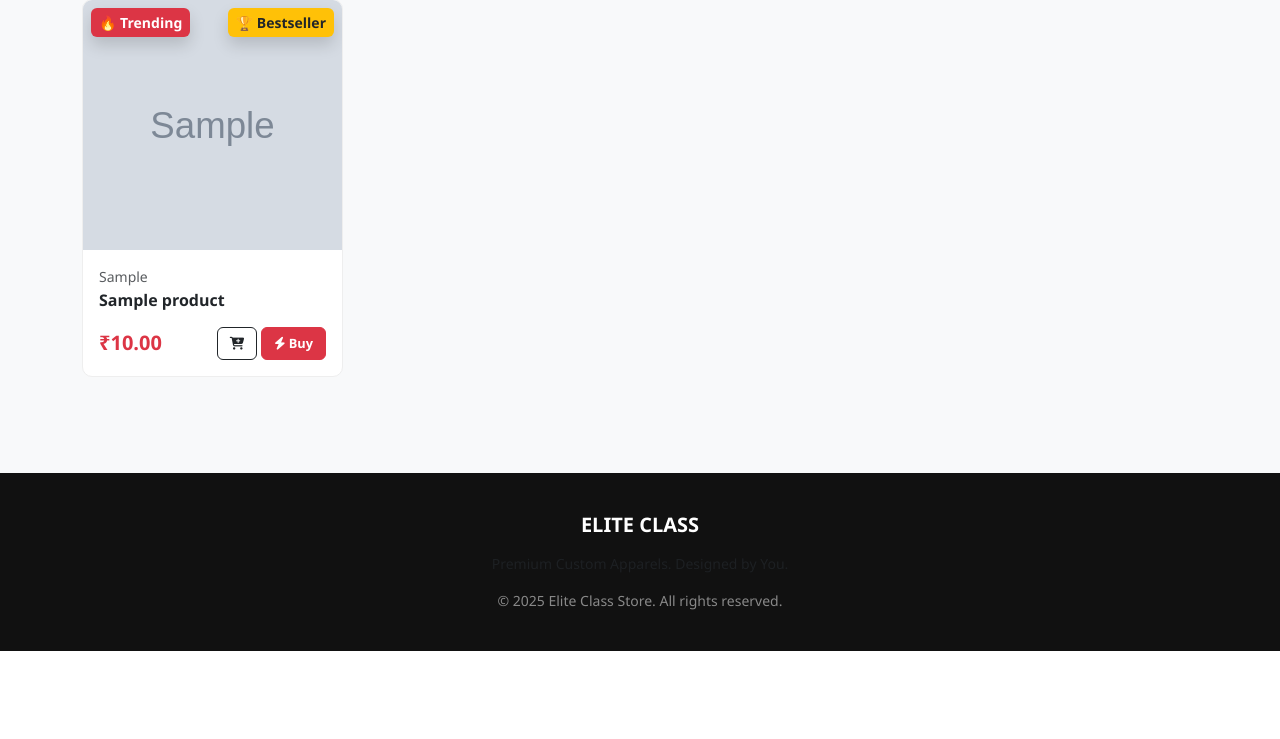
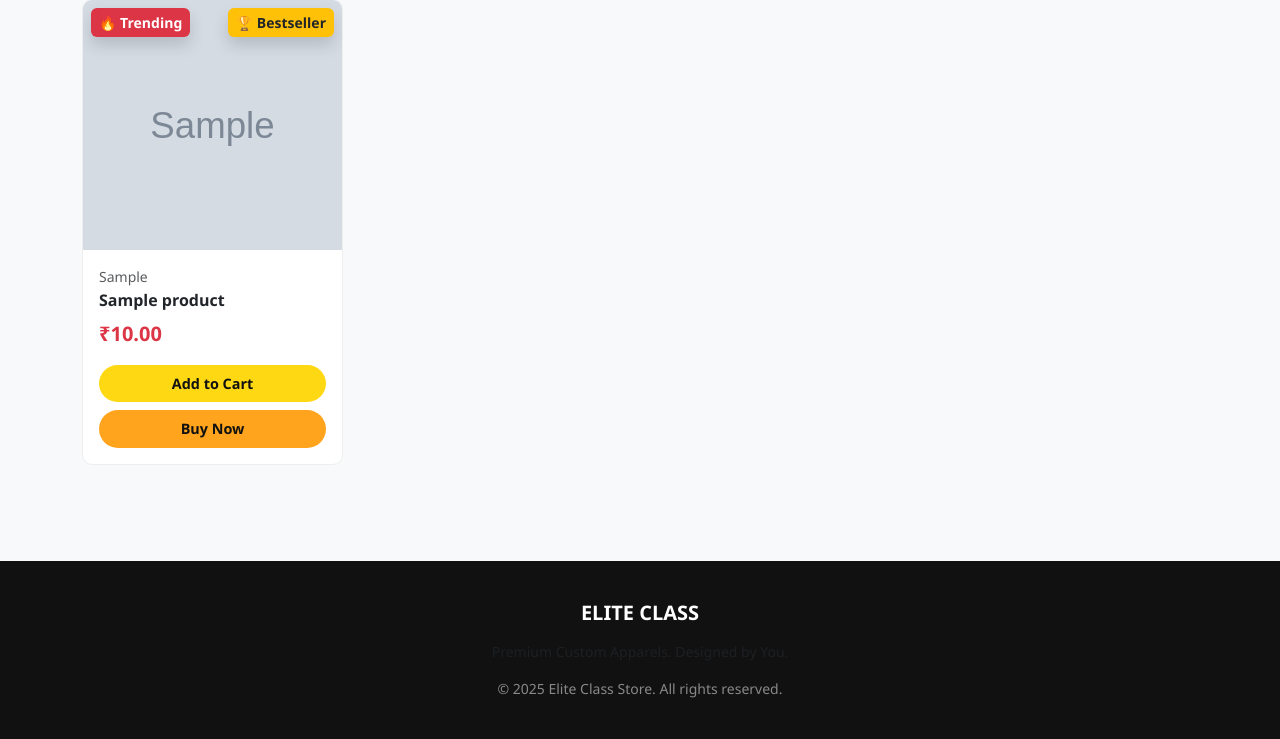
Before and after one commit to zahidbasha353-droid/trendflix-live, a Django app: page / in a window 1280 px wide. Shown: the part 1042-1781 px from the top of the page. Before the commit the page ends 1693 px from the top, so only its background shows below. Run offline with Django 5.2, Linux system fonts and the light colour scheme; tables that the repository leaves empty hold one stand-in row (values such as "Sample post"); grey boxes marked "Sample" are stand-in pictures.

Commit message:
Added Amazon style buttons

```diff
--- a/store/templates/store/home.html
+++ b/store/templates/store/home.html
@@ -3,7 +3,7 @@
 {% block content %}
 
 <style>
-    /* HERO SECTION (OLD DESIGN) */
+    /* HERO SECTION (No Change) */
     .hero-section {
         background: url('https://images.unsplash.com/photo-1523381210434-271e8be1f52b?ixlib=rb-1.2.1&auto=format&fit=crop&w=1350&q=80') no-repeat center center/cover;
         height: 450px;
@@ -21,7 +21,7 @@
     }
     .hero-content { position: relative; z-index: 1; }
 
-    /* TRUST BADGES SECTION (OLD DESIGN) */
+    /* TRUST BADGES SECTION (No Change) */
     .trust-bar {
         background: white;
         box-shadow: 0 4px 15px rgba(0,0,0,0.05);
@@ -50,12 +50,15 @@
         .hero-section { height: 300px; }
     }
 
-    /* PRODUCT CARDS (OLD DESIGN) */
+    /* PRODUCT CARDS - Updated for Flex Layout */
     .product-card {
         transition: 0.3s;
         border: 1px solid #eee;
         border-radius: 10px;
         overflow: hidden;
+        display: flex;
+        flex-direction: column;
+        height: 100%; /* Ensures cards are same height */
     }
     .product-card:hover {
         transform: translateY(-5px);
@@ -63,8 +66,36 @@
     }
     .card-img-top { height: 250px; object-fit: cover; }
 
-    /* NEW BUTTON STYLE (Amazon Logic) */
-    .btn-action { font-size: 0.8rem; font-weight: 600; padding: 6px 12px; }
+    /* 🔥 AMAZON STYLE BUTTONS CSS 🔥 */
+    .btn-amazon-cart, .btn-amazon-buy {
+        width: 100%;
+        font-weight: 600;
+        padding: 8px 12px;
+        border: none;
+        border-radius: 50px; /* Rounded Corners */
+        margin-top: 8px;
+        transition: 0.2s;
+        text-align: center;
+        text-decoration: none;
+        display: block;
+        font-size: 0.9rem;
+    }
+
+    .btn-amazon-cart {
+        background-color: #ffd814; /* Amazon Yellow */
+        color: #111;
+    }
+    .btn-amazon-cart:hover {
+        background-color: #f7ca00;
+    }
+
+    .btn-amazon-buy {
+        background-color: #ffa41c; /* Amazon Orange */
+        color: #111;
+    }
+    .btn-amazon-buy:hover {
+        background-color: #fa8900;
+    }
 </style>
 
 <section class="hero-section">
@@ -118,7 +149,7 @@
 
         {% for product in products %}
         <div class="col-md-3 col-6">
-            <div class="card h-100 product-card">
+            <div class="card product-card">
                 <a href="{% url 'product_detail' product.id %}" class="position-relative">
 
                     {% if product.is_trending %}
@@ -142,25 +173,24 @@
                     {% endif %}
                 </a>
 
-                <div class="card-body">
+                <div class="card-body d-flex flex-column">
                     <p class="text-muted small mb-1">{{ product.category }}</p>
                     <h6 class="card-title fw-bold text-truncate">{{ product.name }}</h6>
 
-                    <div class="d-flex justify-content-between align-items-center mt-3">
+                    <div class="mb-2">
                         <span class="text-danger fw-bold fs-5">₹{{ product.selling_price }}</span>
+                    </div>
 
-                        <div class="d-flex gap-1">
-                            <form action="{% url 'add_to_cart' product.id %}" method="POST">
-                                {% csrf_token %}
-                                <button type="submit" class="btn btn-outline-dark btn-action" title="Add to Cart">
-                                    <i class="fa-solid fa-cart-plus"></i>
-                                </button>
-                            </form>
+                    <div class="mt-auto"> <form action="{% url 'add_to_cart' product.id %}" method="POST">
+                            {% csrf_token %}
+                            <button type="submit" class="btn-amazon-cart" title="Add to Cart">
+                                Add to Cart
+                            </button>
+                        </form>
 
-                            <a href="{% url 'buy_now' product.id %}" class="btn btn-danger btn-action text-white" title="Buy Now">
-                                <i class="fa-solid fa-bolt"></i> Buy
-                            </a>
-                        </div>
+                        <a href="{% url 'buy_now' product.id %}" class="btn-amazon-buy" title="Buy Now">
+                            Buy Now
+                        </a>
                     </div>
                     </div>
             </div>
```
